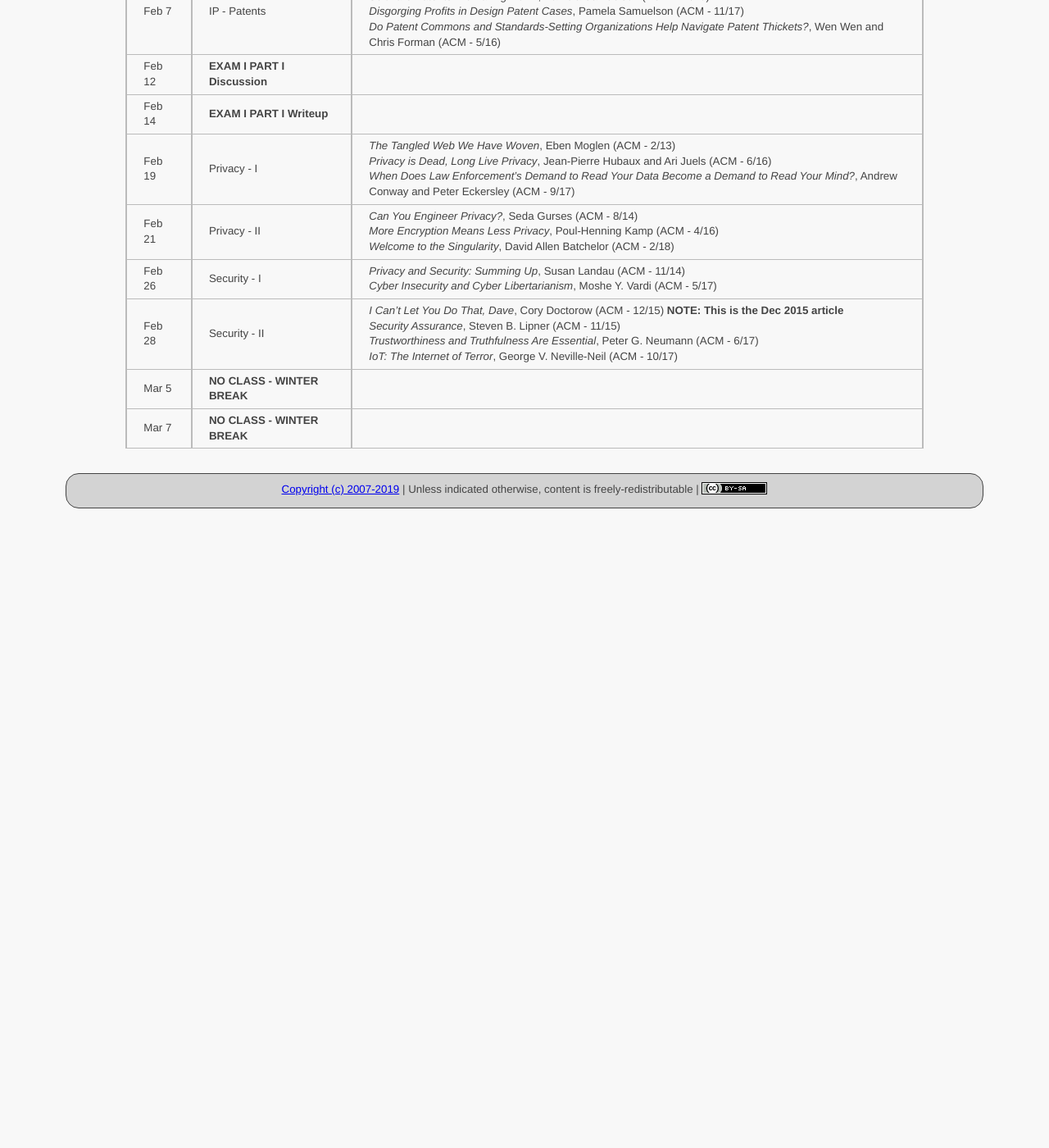
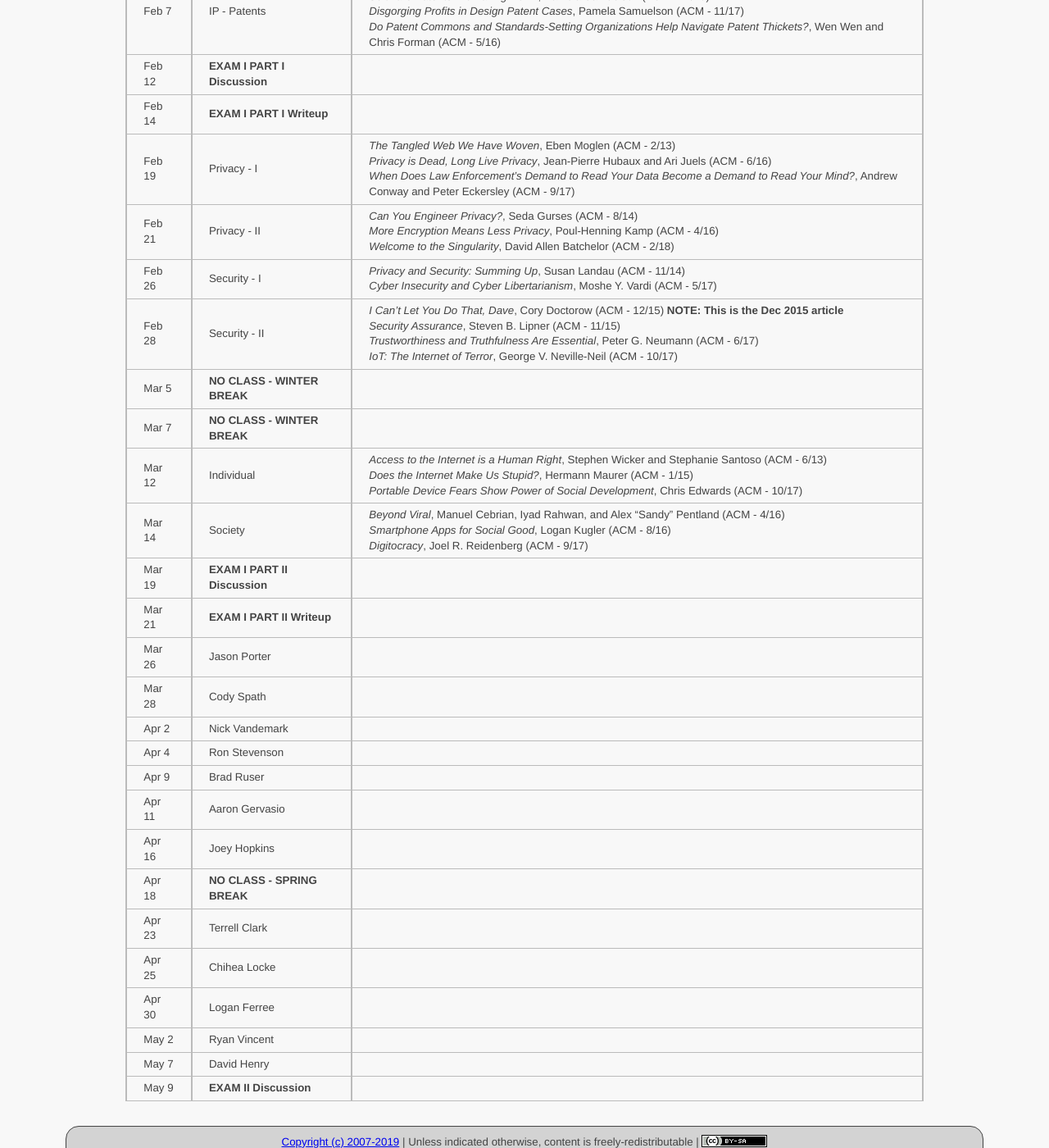
Before and after one commit to ycpcs/cs456-spring2019, a Jekyll site: the page built from schedule/index.md, in a window 1280 px wide and 1400 px high, scrolled down 585 px. Shown: the whole window at 82% size. Built offline with Jekyll 4.4.1, drawn with Linux system fonts in a browser that asks for light colours; before the commit the page ends 1215 px from its top, so only the background shows below that.

Commit message:
add remainder of schedule
add remainder of schedule

```diff
--- a/schedule/index.md
+++ b/schedule/index.md
@@ -27,12 +27,27 @@ All reading materials can be accessed via [Schmidt Library](http://library.ycp.e
 > Feb 28 | Security - II       | *I Can't Let You Do That, Dave*, Cory Doctorow (ACM - 12/15) **NOTE: This is the Dec 2015 article** <br /> *Security Assurance*, Steven B. Lipner (ACM - 11/15) <br /> *Trustworthiness and Truthfulness Are Essential*, Peter G. Neumann (ACM - 6/17) <br /> *IoT: The Internet of Terror*, George V. Neville-Neil (ACM - 10/17)|
 > Mar 5  | **NO CLASS - WINTER BREAK** | |
 > Mar 7  | **NO CLASS - WINTER BREAK** | |
+> Mar 12 | Individual          | *Access to the Internet is a Human Right*, Stephen Wicker and Stephanie Santoso (ACM - 6/13) <br /> *Does the Internet Make Us Stupid?*, Hermann Maurer (ACM - 1/15)  <br /> *Portable Device Fears Show Power of Social Development*, Chris Edwards (ACM - 10/17) |
+> Mar 14 | Society             | *Beyond Viral*, Manuel Cebrian, Iyad Rahwan, and Alex "Sandy" Pentland (ACM - 4/16) <br /> *Smartphone Apps for Social Good*, Logan Kugler (ACM - 8/16)  <br /> *Digitocracy*, Joel R. Reidenberg (ACM - 9/17) |
+> Mar 19 | **EXAM I PART II Discussion**  | |
+> Mar 21 | **EXAM I PART II Writeup**     | |
+> Mar 26 | Jason Porter        | |
+> Mar 28 | Cody Spath          | |
+> Apr 2  | Nick Vandemark      | |
+> Apr 4  | Ron Stevenson       | |
+> Apr 9  | Brad Ruser          | |
+> Apr 11 | Aaron Gervasio      | |
+> Apr 16 | Joey Hopkins        | |
+> Apr 18 | **NO CLASS - SPRING BREAK** | |
+> Apr 23 | Terrell Clark       | |
+> Apr 25 | Chihea Locke        | |
+> Apr 30 | Logan Ferree        | |
+> May 2  | Ryan Vincent        | |
+> May 7  | David Henry         | |
+> May 9  | **EXAM II Discussion**         | |
+
 
 <!--
-> Sept 18 | Privacy - I         | *The Tangled Web We Have Woven*, Eben Moglen (ACM - 2/13) <br /> *Privacy is Dead, Long Live Privacy*, Jean-Pierre Hubaux and Ari Juels (ACM - 6/16) <br /> *When Does Law Enforcement's Demand to Read Your Data Become a Demand to Read Your Mind?*, Andrew Conway and Peter Eckersley (ACM - 9/17) |
-> Sept 20 | Privacy - II        | *Can You Engineer Privacy?*, Seda Gurses (ACM - 8/14) <br /> *More Encryption Means Less Privacy*, Poul-Henning Kamp (ACM - 4/16) <br /> *Welcome to the Singularity*, David Allen Batchelor (ACM - 2/18) |
-> Sept 25 | Security - I        |  *Privacy and Security: Summing Up*, Susan Landau (ACM - 11/14) <br /> *Cyber Insecurity and Cyber Libertarianism*, Moshe Y. Vardi (ACM - 5/17)|
-> Sept 27 | Security - II       | *I Can't Let You Do That, Dave*, Cory Doctorow (ACM - 12/15) **NOTE: This is the Dec 2015 article** <br /> *Security Assurance*, Steven B. Lipner (ACM - 11/15) <br /> *Trustworthiness and Truthfulness Are Essential*, Peter G. Neumann (ACM - 6/17) <br /> *IoT: The Internet of Terror*, George V. Neville-Neil (ACM - 10/17)|
 > Oct 2   | Individual          | *Access to the Internet is a Human Right*, Stephen Wicker and Stephanie Santoso (ACM - 6/13) <br /> *Does the Internet Make Us Stupid?*, Hermann Maurer (ACM - 1/15)  <br /> *Portable Device Fears Show Power of Social Development*, Chris Edwards (ACM - 10/17) |
 > Oct 4   | Society             | *Beyond Viral*, Manuel Cebrian, Iyad Rahwan, and Alex "Sandy" Pentland (ACM - 4/16) <br /> *Smartphone Apps for Social Good*, Logan Kugler (ACM - 8/16)  <br /> *Digitocracy*, Joel R. Reidenberg (ACM - 9/17) |
 > Oct 9   | **EXAM I PART II**  | |
```
